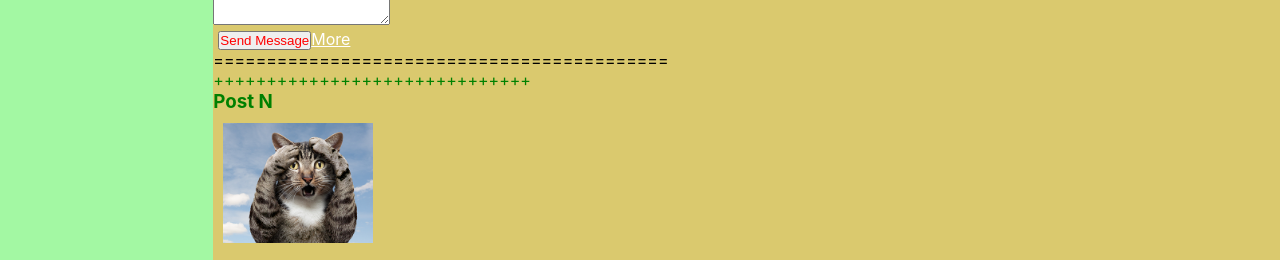
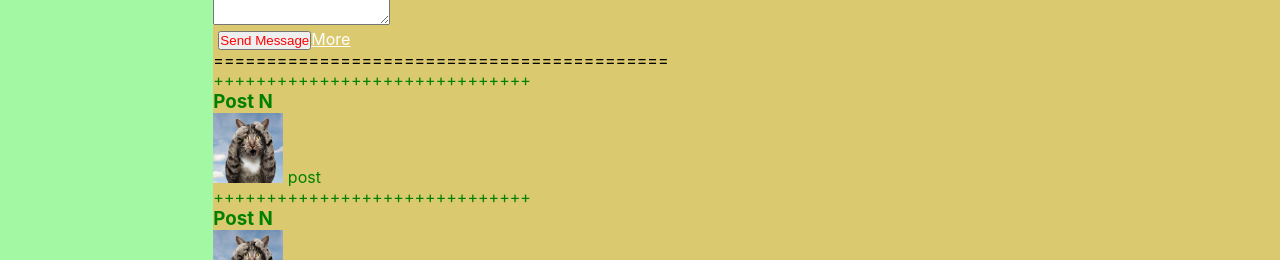
Before and after one commit to vbasoon/React_Project, a React (Create React App) app: page / in a window 1280 px wide. Shown: the part 692-952 px from the top of the page. Built offline with nearby package versions, Linux system fonts and the light colour scheme.

Commit message:
image post

```diff
--- a/src/components/Content/Profile/MyPosts/Post/Post.jsx
+++ b/src/components/Content/Profile/MyPosts/Post/Post.jsx
@@ -8,9 +8,11 @@ function Post() {
          <div className={style.item}>
             ++++++++++++++++++++++++++++++
             <h3>Post N</h3>
-            <Avatar />
-            post
-</div>
+            <div className={style.image_box}>
+               <img className={style.img} src="./cat.png" alt="cat" /><span> post</span>
+            </div>
+
+         </div>
       </div>
    )
 }
--- a/src/components/Content/Profile/MyPosts/Post/Post.module.css
+++ b/src/components/Content/Profile/MyPosts/Post/Post.module.css
@@ -1,3 +1,8 @@
 .item {
    color: green;
 }
+
+.img {
+   width: 70px;
+   height: 70px;
+}
```
